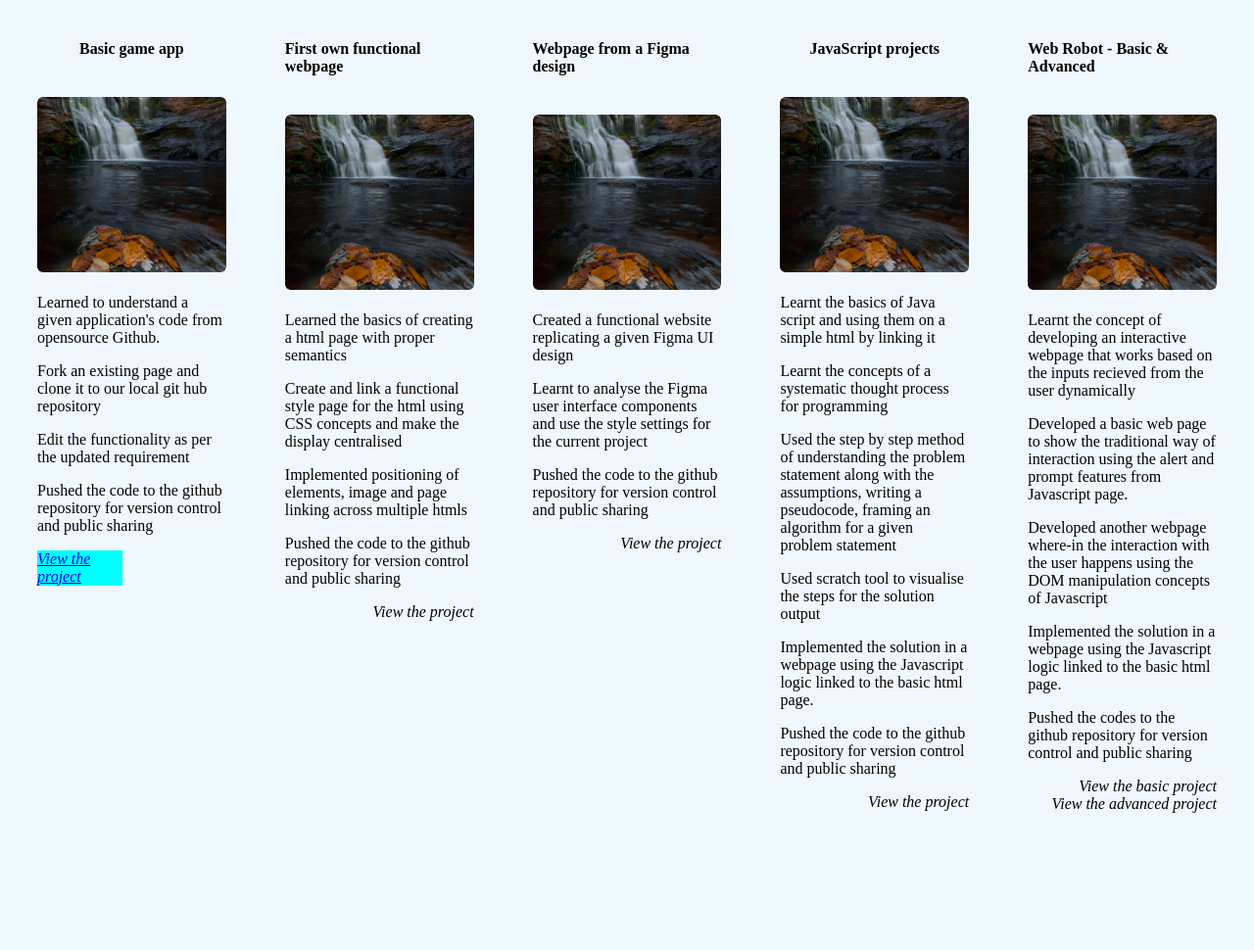
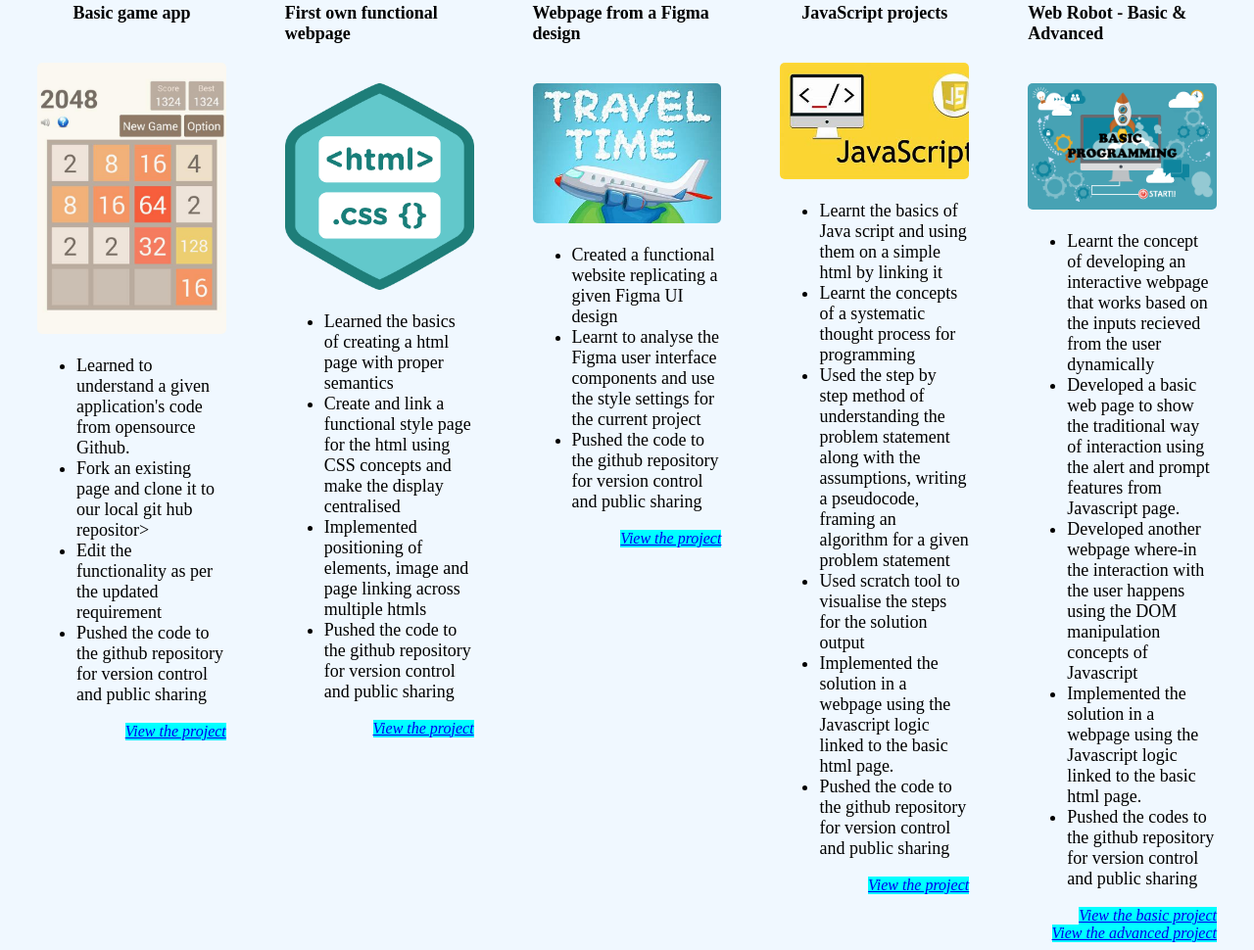
Before and after one commit to RangapriyaS/RangapriyaS.github.io, a plain HTML site: page index.html in a window 1280 px wide. Shown: the part 1166-2136 px from the top of the page at 98% size. Before the commit the page ends 2004 px from the top, so only its background shows below. Drawn offline with Linux system fonts and the light colour scheme.

Commit message:
First draft complete

```diff
--- a/assets/styles/styles.css
+++ b/assets/styles/styles.css
@@ -1,12 +1,12 @@
 body{
     font-family: 'Merriweather', regular;
     background-color: aliceblue;
+    font-size: large;
 
 }
 
 h1{
     display: flex;
-    margin-top: 10vh;
     margin-bottom: 5vh;
     justify-content: center;
 }
@@ -68,6 +68,10 @@ margin-bottom: 20vh;
   background-position:left;
 
 }
+.text{
+  display:flex;
+  align-items: center;
+}
 .page-two{
 
 }
@@ -103,9 +107,12 @@ margin-bottom: 20vh;
  display:flex;
  flex-direction: row-reverse;
  background-color: aqua;
- max-width: 45%;
  align-items: flex-end;
 
+}
+.right-align{
+  display: flex;
+  flex-direction: row-reverse;
 }
 
 .small-link{
--- a/index.html
+++ b/index.html
@@ -21,10 +21,10 @@
         </section>
         <section class="page-one-details">
             <h2>About me</h2>
-    <section class="about-me coloumn container">
+    <section class="about-me">
 
         <img class="image-size" src="assets/images/RP.JPG" alt="RPimage">
-        <div><p>A self motivated learner with 8 years of IT experience.Looking forward to use my inherent curiosity and creative skills to explore new options under the UI space in web/mobile apps.</p></div>
+        <div class="text"><p>A self motivated learner with 8 years of IT experience.Looking forward to use my inherent curiosity and creative skills to explore new options under the UI space in web/mobile apps.</p></div>
         </section>
 
         <h2>IT experience & learnings</h2>
@@ -44,57 +44,90 @@
 
                     <section class="coloumn container">
                         <h1>Basic game app</h1>
-                        <img src="assets/images/Group_6.png" alt="First coloumn image">
-                      <p>Learned to understand a given application's code from opensource Github.</p>
-                      <p>Fork an existing page and clone it to our local git hub repository</p>
-                      <p>Edit the functionality as per the updated requirement</p>
-                      <p>Pushed the code to the github repository for version control and public sharing</p>
+                        <img src="assets/images/2048game_clone.jpg" alt="First coloumn image">
+                        <ul>
+                            <li>Learned to understand a given application's code from opensource Github.</li>
+                            <li>Fork an existing page and clone it to our local git hub repositor></li>
+                            <li>Edit the functionality as per the updated requirement</li>
+                            <li>Pushed the code to the github repository for version control and public sharing</li>
+                        </ul>
+                    <div class="right-align">
                     <div class="link-container">
                         <a class="small-link" href="#">View the project</a>
                     </div>
+                </div>
                     </section>
                     <section class="coloumn container">
                         <h1>First own functional webpage</h1>
-                      <img src="assets/images/Group_6.png" alt="Second coloumn image">
+                      <img src="assets/images/badges_intro_to_html_css_stage-01.png" alt="Second coloumn image">
+                      <ul>
+                      <li>Learned the basics of creating a html page with proper semantics</li>
+                      <li>Create and link a functional style page for the html using CSS concepts and make the display centralised</li>
+                      <li>Implemented positioning of elements, image and page linking across multiple htmls</li>
+                      <li>Pushed the code to the github repository for version control and public sharing</li>
+                    </ul>
+                      <div class="right-align">
+                        <div class="link-container">
+                            <a class="small-link" href="#">View the project</a>
+                        </div>
+                    </div>
 
-                      <p>Learned the basics of creating a html page with proper semantics</p>
-                      <p>Create and link a functional style page for the html using CSS concepts and make the display centralised</p>
-                      <p>Implemented positioning of elements, image and page linking across multiple htmls</p>
-                      <p>Pushed the code to the github repository for version control and public sharing</p>
-                      <a class="small-link">View the project</a>
                     </section>
                     <section class="coloumn container">
                         <h1>Webpage from a Figma design</h1>
-                        <img src="assets/images/Group_6.png" alt="Third coloumn image">
+                        <img src="assets/images/OIP.jpg" alt="Third coloumn image">
+                      <ul>
+                      <li>Created a functional website replicating a given Figma UI design</li>
+                      <li>Learnt to analyse the Figma user interface components and use the style settings for the current project</li>
+                      <li>Pushed the code to the github repository for version control and public sharing</li>
+                    </ul>
+                      <div class="right-align">
+                        <div class="link-container">
+                            <a class="small-link" href="#">View the project</a>
+                        </div>
+                    </div>
 
-                      <p>Created a functional website replicating a given Figma UI design</p>
-                      <p>Learnt to analyse the Figma user interface components and use the style settings for the current project</p>
-                      <p>Pushed the code to the github repository for version control and public sharing</p>
-                      <a class="small-link">View the project</a>
                     </section>
                     <section class="coloumn container">
                         <h1>JavaScript projects</h1>
-                        <img src="assets/images/Group_6.png" alt="Fourth coloumn image">
+                        <img src="assets/images/download.jpg" alt="Fourth coloumn image">
+                      <ul>
+                      <li>Learnt the basics of Java script and using them on a simple html by linking it</li>
+                      <li>Learnt the concepts of a systematic thought process for programming</li>
+                      <li>Used the step by step method of understanding the problem statement along with the assumptions, writing a pseudocode, framing an algorithm for a given problem statement</li>
+                      <li>Used scratch tool to visualise the steps for the solution output</li>
+                      <li>Implemented the solution in a webpage using the Javascript logic linked to the basic html page.</li>
+                      <li>Pushed the code to the github repository for version control and public sharing</li>
+                    </ul>
+                      <div class="right-align">
+                        <div class="link-container">
+                            <a class="small-link" href="#">View the project</a>
+                        </div>
+                    </div>
 
-                      <p>Learnt the basics of Java script and using them on a simple html by linking it</p>
-                      <p>Learnt the concepts of a systematic thought process for programming</p>
-                      <p>Used the step by step method of understanding the problem statement along with the assumptions, writing a pseudocode, framing an algorithm for a given problem statement</p>
-                      <p>Used scratch tool to visualise the steps for the solution output</p>
-                      <p>Implemented the solution in a webpage using the Javascript logic linked to the basic html page.</p>
-                      <p>Pushed the code to the github repository for version control and public sharing</p>
-                      <a class="small-link">View the project</a>
                     </section>
                     <section class="coloumn container">
                         <h1>Web Robot - Basic & Advanced</h1>
-                        <img src="assets/images/Group_6.png" alt="Fourth coloumn image">
+                        <img src="assets/images/Home-page-Basic-programming-01.png" alt="Fourth coloumn image">
+                        <ul>
+                        <li>Learnt the concept of developing an interactive webpage that works based on the inputs recieved from the user dynamically</li>
+                        <li>Developed a basic web page to show the traditional way of interaction using the alert and prompt features from Javascript page.</li>
+                        <li>Developed another webpage where-in the interaction with the user happens using the DOM manipulation concepts of Javascript</li>
+                        <li>Implemented the solution in a webpage using the Javascript logic linked to the basic html page.</li>
+                        <li>Pushed the codes to the github repository for version control and public sharing</li>
+                    </ul>
+                        <div class="right-align">
+                            <div class="link-container">
+                                <a class="small-link" href="#">View the basic project</a>
+                            </div>
+                        </div>
 
-                        <p>Learnt the concept of developing an interactive webpage that works based on the inputs recieved from the user dynamically</p>
-                        <p>Developed a basic web page to show the traditional way of interaction using the alert and prompt features from Javascript page.</p>
-                        <p>Developed another webpage where-in the interaction with the user happens using the DOM manipulation concepts of Javascript</p>
-                        <p>Implemented the solution in a webpage using the Javascript logic linked to the basic html page.</p>
-                        <p>Pushed the codes to the github repository for version control and public sharing</p>
-                        <a class="small-link">View the basic project</a>
-                        <a class="small-link">View the advanced project</a>
+                        <div class="right-align">
+                            <div class="link-container">
+                                <a class="small-link" href="#">View the advanced project</a>
+                            </div>
+                        </div>
+
                       </section>
                 </section>
               </section>
```
Also changed, not shown: assets/images/2048game_clone.jpg (added), assets/images/Home-page-Basic-programming-01.png (added), assets/images/OIP.jpg (added), assets/images/badges_intro_to_html_css_stage-01.png (added), assets/images/download.jpg (added).
